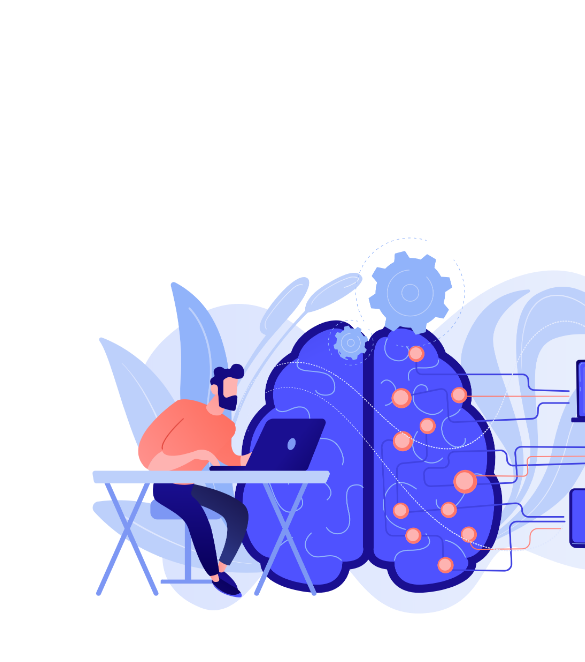
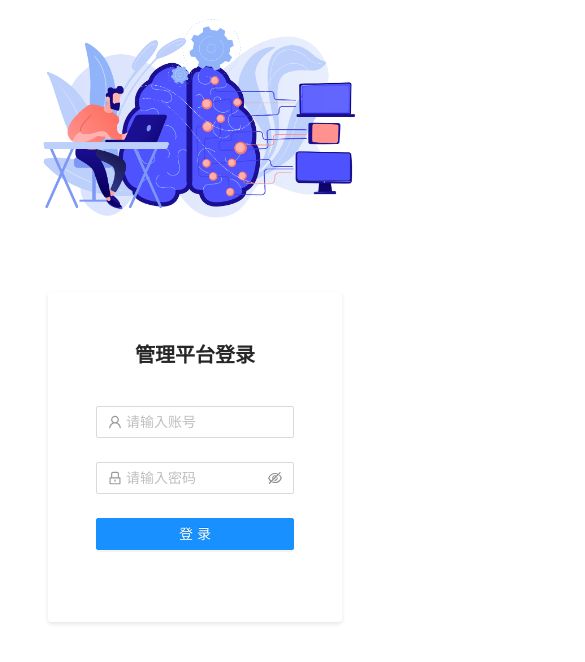
Before and after one commit to PingTouG/react-admin, a React (Vite) app: page /login in a window 390 px wide. Shown: the top 662 px of the page, 585 px wide, since content can reach past the window. Built offline with nearby package versions, Linux system fonts and the light colour scheme.

Commit message:
chore: 调整登录样式及移除最小宽度

```diff
--- a/src/assets/styles/app.less
+++ b/src/assets/styles/app.less
@@ -1,8 +1,13 @@
 @import '../../antd/theme';
 
 body {
-  min-width: 1200px;
   background-color: #ffff;
+}
+
+body,
+#root,
+section {
+  height: 100%;
 }
 
 .page-loading {
--- a/src/pages/user/login/index.less
+++ b/src/pages/user/login/index.less
@@ -3,19 +3,22 @@
 .page {
   display: flex;
   align-items: center;
-  justify-content: space-between;
+  justify-content: center;
   height: 100vh;
   padding: 48px;
 
   &__right {
-    width: 60%;
+    width: 600px;
     object-fit: cover;
   }
 
   &__form {
-    width: 35%;
+    z-index: 1;
+    width: 400px;
+    margin-left: 100px;
     padding: 48px;
     border-radius: @base-radius;
+    background-color: #fff;
     box-shadow: @base-shadow;
 
     &-title {
@@ -29,3 +32,19 @@
     }
   }
 }
+
+@media screen and (max-width: 1200px) {
+  .page {
+    justify-content: center;
+
+    &__right {
+      position: absolute;
+      top: 0;
+      width: 350px;
+    }
+
+    &__form {
+      margin: 70px 0 0;
+    }
+  }
+}
```
